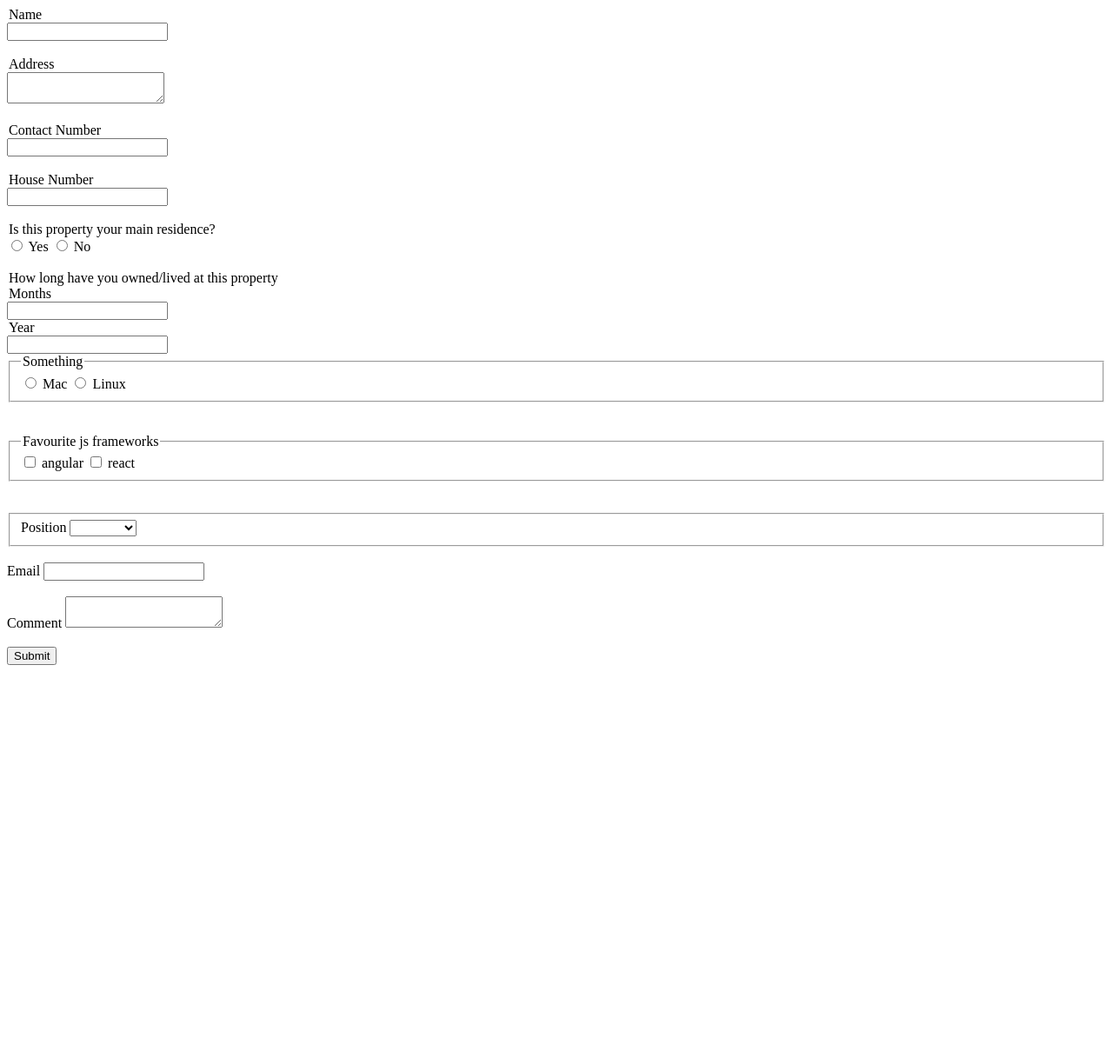
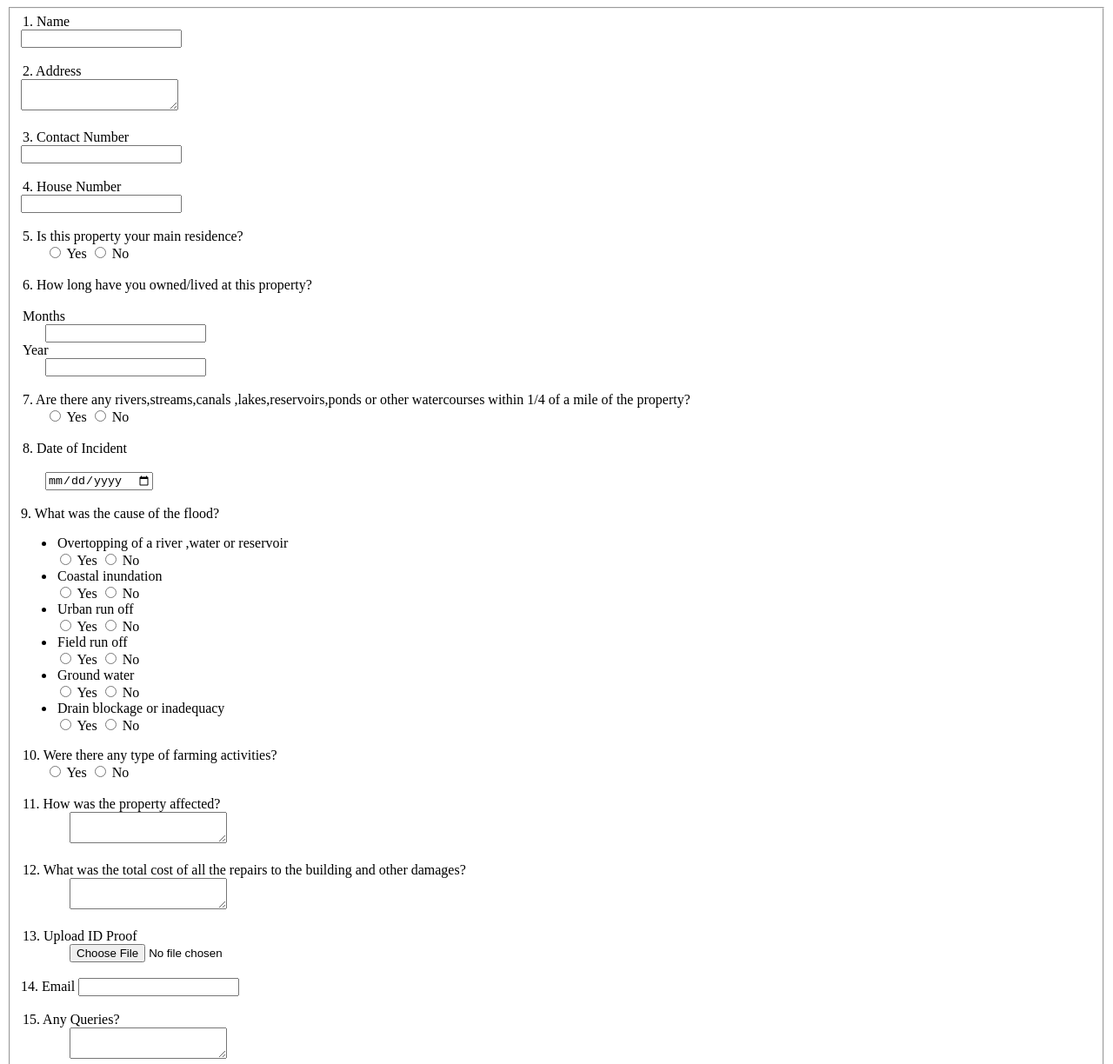
Before and after one commit to Rahul9649/Weboski, a plain HTML site: page surveyform.html in a window 1280 px wide. Shown: the top 1224 px of the page at 87% size. Before the commit the page ends 800 px from the top, so only its background shows below. Drawn offline with Linux system fonts and the light colour scheme.

Commit message:
Update surveyform.html

```diff
--- a/surveyform.html
+++ b/surveyform.html
@@ -8,30 +8,31 @@
     <title>Survey Form</title>
 </head>
 <body>
+    <fieldset>
     <form action="">
         <!-- add more input tags with type of checkbox, radio, email.etc and fieldsets -->
-        <legend>Name</legend><label>
+        <legend>1. Name</legend><label>
             <input type="text">
               </label>
         <br>
         <br>
-        <legend>Address</legend><label>
+        <legend>2. Address</legend><label>
             <textarea name="address"></textarea>
               </label>
               <br>
               <br>
-              <legend>Contact Number</legend><label>
+              <legend>3. Contact Number</legend><label>
                 <input type ="text">
                   </label>
                   <br>
               <br>
-                  <legend>House Number</legend><label>
+                  <legend>4. House Number</legend><label>
                     <input type ="text">
                       </label>
                       <br>
                       <br>
-                      <legend>Is this property your main residence?</legend><label>
-                        <input type="radio" name="a" value="yes">
+                      <legend>5. Is this property your main residence?</legend><label>
+                        &nbsp;&nbsp;&nbsp;&nbsp;&nbsp;&nbsp;&nbsp;<input type="radio" name="a" value="yes">
                         Yes
                         </label>
                         <label>
@@ -40,64 +41,145 @@
                         </label>
                        <br>
                        <br>
-                            <legend>How long have you owned/lived at this property</legend>
+                        <legend>6. How long have you owned/lived at this property?</legend>
+                        <br>
                         <label>
+
                         <legend>Months</legend>
-                                <input type="number" >
+                        &nbsp;&nbsp;&nbsp;&nbsp;&nbsp;&nbsp;&nbsp;<input type="number" >
                         </label>
                         <label>
                         <legend>Year</legend>
-                                    <input type="number" >
+                        &nbsp;&nbsp;&nbsp;&nbsp;&nbsp;&nbsp;&nbsp;<input type="number" >
                         </label>
-                            <fieldset>
-                <legend>Something</legend><label>
-                <label>
-            <input type="radio" name="os" value="mac">
-            Mac
+                    <br>
+                    <br>
+
+                        <legend>7. Are there any rivers,streams,canals ,lakes,reservoirs,ponds or other watercourses within 1/4 of a mile of the property?</legend><label>
+                            &nbsp;&nbsp;&nbsp;&nbsp;&nbsp;&nbsp;&nbsp;<input type="radio" name="a" value="yes">
+                            Yes
                             </label>
                             <label>
-                <input type="radio" name="os" value="linux">
-                Linux
+                            <input type="radio" name="a" value="no">
+                            No
                             </label>
-            </fieldset>
+
+
         <br>
         <br>
-        <fieldset>
-            <legend>Favourite js frameworks</legend><label>
-            <label>
-        <input type="checkbox" name="ck angular" value="angular">
-        angular
+        <legend>8. Date of Incident</legend>
+        <br><label>
+            &nbsp;&nbsp;&nbsp;&nbsp;&nbsp;&nbsp;&nbsp;<input type="date">
+              </label>
+        <br>
+        <br>
+        9. What was the cause of the flood?
+        <br>
+        <ul>
+        <li>
+        <legend>Overtopping of a river ,water or reservoir</legend><label>
+            <input type="radio" name="a" value="yes">
+            Yes
             </label>
             <label>
-            <input type="checkbox" name="ck react" value="react">
-            react
+            <input type="radio" name="a" value="no">
+            No
             </label>
-        </fieldset>
+        </li>
+        <li>
+            <legend>Coastal inundation</legend><label>
+                <input type="radio" name="a" value="yes">
+                Yes
+                </label>
+                <label>
+                <input type="radio" name="a" value="no">
+                No
+                </label>
+        </li>
+        <li>
+                <legend>Urban run off</legend><label>
+                    <input type="radio" name="a" value="yes">
+                    Yes
+                    </label>
+                    <label>
+                    <input type="radio" name="a" value="no">
+                    No
+                    </label>
+        </li>
+        <li>
+                    <legend>Field run off</legend><label>
+                        <input type="radio" name="a" value="yes">
+                        Yes
+                        </label>
+                        <label>
+                        <input type="radio" name="a" value="no">
+                        No
+                        </label>
+        </li>
+        <li>
+                        <legend>Ground water</legend><label>
+                            <input type="radio" name="a" value="yes">
+                            Yes
+                            </label>
+                            <label>
+                            <input type="radio" name="a" value="no">
+                            No
+                            </label>
+        </li>
+        <li>
+                            <legend>Drain blockage or inadequacy</legend><label>
+                                <input type="radio" name="a" value="yes">
+                                Yes
+                                </label>
+                                <label>
+                                <input type="radio" name="a" value="no">
+                                No
+                                </label>
+
+        </li>
+        </ul>
+        <legend>10. Were there any type of farming activities? </legend><label>
+            &nbsp;&nbsp;&nbsp;&nbsp;&nbsp;&nbsp;&nbsp;<input type="radio" name="a" value="yes">
+            Yes
+            </label>
+            <label>
+            <input type="radio" name="a" value="no">
+            No
+            </label>
             <br>
             <br>
-        <fieldset>
-        <label>
-        Position
-        <select name="position">
-            <option value="" selected></option>
-            <option value="fs" >full stack</option>
-            <option value="fe" >front end</option>
-            <option value="be">back end</option>
-        </select>
+            <legend>11. How was the property affected?</legend><label>
+                &nbsp;&nbsp;&nbsp;&nbsp;&nbsp;&nbsp;&nbsp;&nbsp;&nbsp;&nbsp;&nbsp;&nbsp;&nbsp;&nbsp;<textarea name="address"></textarea>
                   </label>
-        </fieldset>
                   <br>
-        <label>Email
+                  <br>
+            <legend>12. What was the total cost of all the repairs to the building and other damages?</legend><label>
+                    &nbsp;&nbsp;&nbsp;&nbsp;&nbsp;&nbsp;&nbsp;&nbsp;&nbsp;&nbsp;&nbsp;&nbsp;&nbsp;&nbsp;<textarea name="address"></textarea>
+            </label>
+            <br>
+            <br>
+            <legend>13. Upload ID Proof</legend><label>
+                &nbsp;&nbsp;&nbsp;&nbsp;&nbsp;&nbsp;&nbsp;&nbsp;&nbsp;&nbsp;&nbsp;&nbsp;&nbsp;&nbsp;<input type="file">
+            </label>
+
+
+
+
+        <br>
+        <br>
+        <label>14. Email
             <input name="email" type="email">
         </label>
         <br>
         <br>
-        <label>Comment
-            <textarea name="comment"></textarea>
+        <legend>15. Any Queries?</legend>
+            <label>
+                &nbsp;&nbsp;&nbsp;&nbsp;&nbsp;&nbsp;&nbsp;&nbsp;&nbsp;&nbsp;&nbsp;&nbsp;&nbsp;&nbsp;<textarea name="comment"></textarea>
         </label>
         <br>
         <br>
     <button type='submit'>Submit</button>
     </form>
+</fieldset>
 </body>
 </html>
```
Lines whose indentation alone changed are shown as unchanged.
